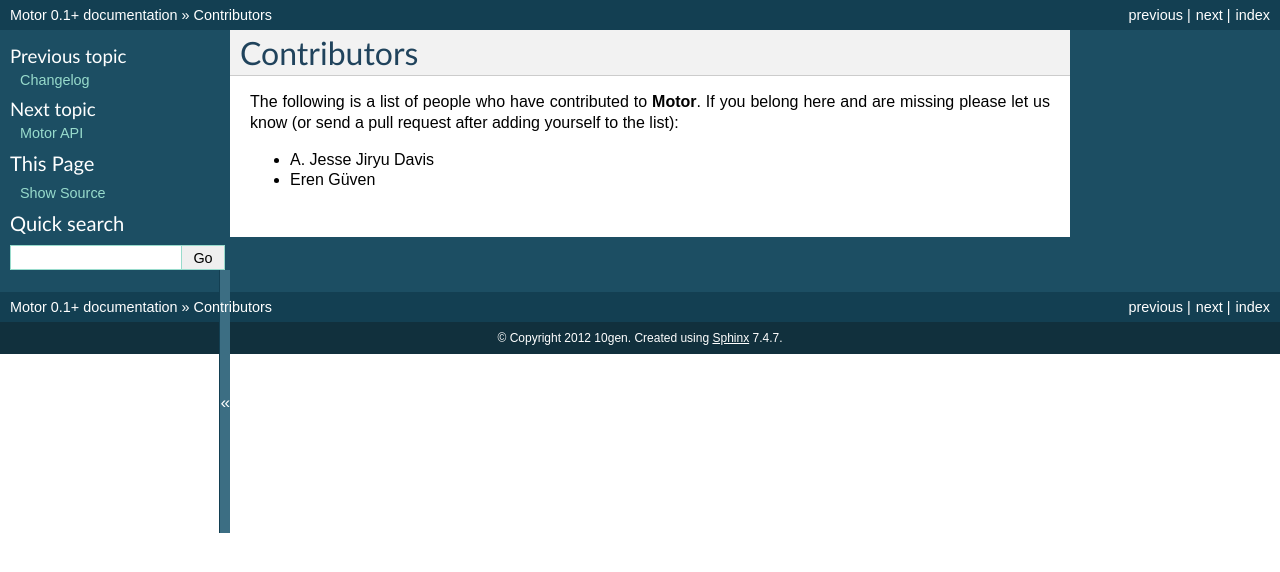
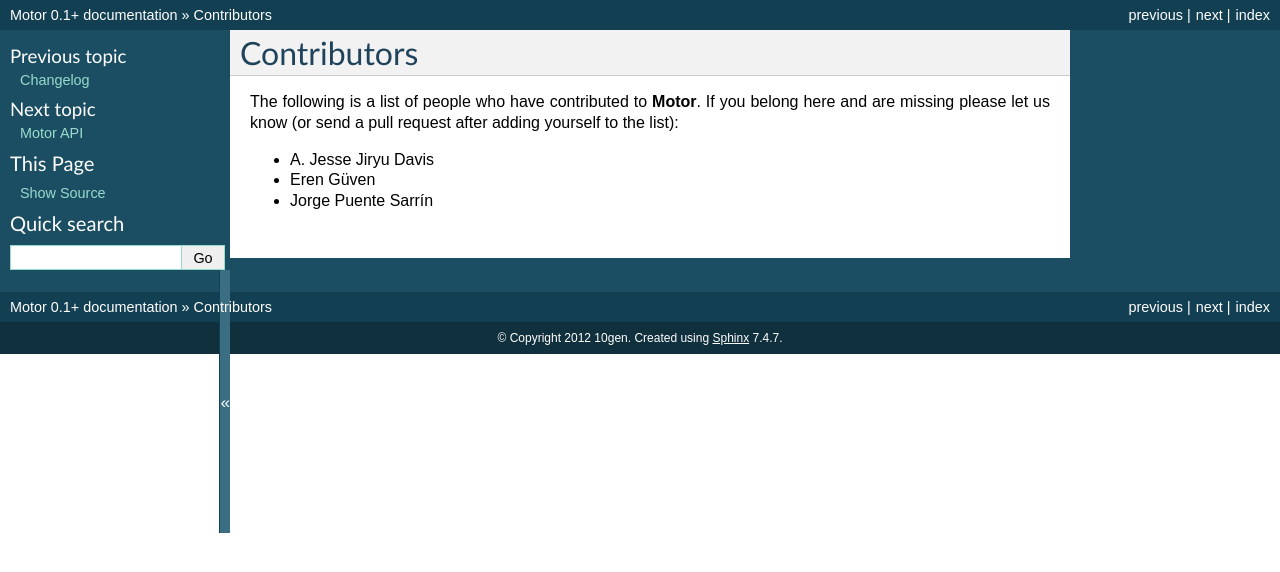
Before and after one commit to mongodb/motor, a Sphinx documentation site: the page built from doc/contributors.rst, in a window 1280 px wide. Shown: the top 572 px of the page. Built offline with Sphinx 7.4.7, drawn with Linux system fonts in a browser that asks for light colours; pages that are not in the unit, such as notebooks, are missing from menus; the version number is read from the project's files by our own code.

Commit message:
Add Jorge Puente Sarrin to contributors

```diff
--- a/doc/contributors.rst
+++ b/doc/contributors.rst
@@ -6,3 +6,4 @@ The following is a list of people who have contributed to
 
 - A\. Jesse Jiryu Davis
 - Eren Güven
+- Jorge Puente Sarrín
```
